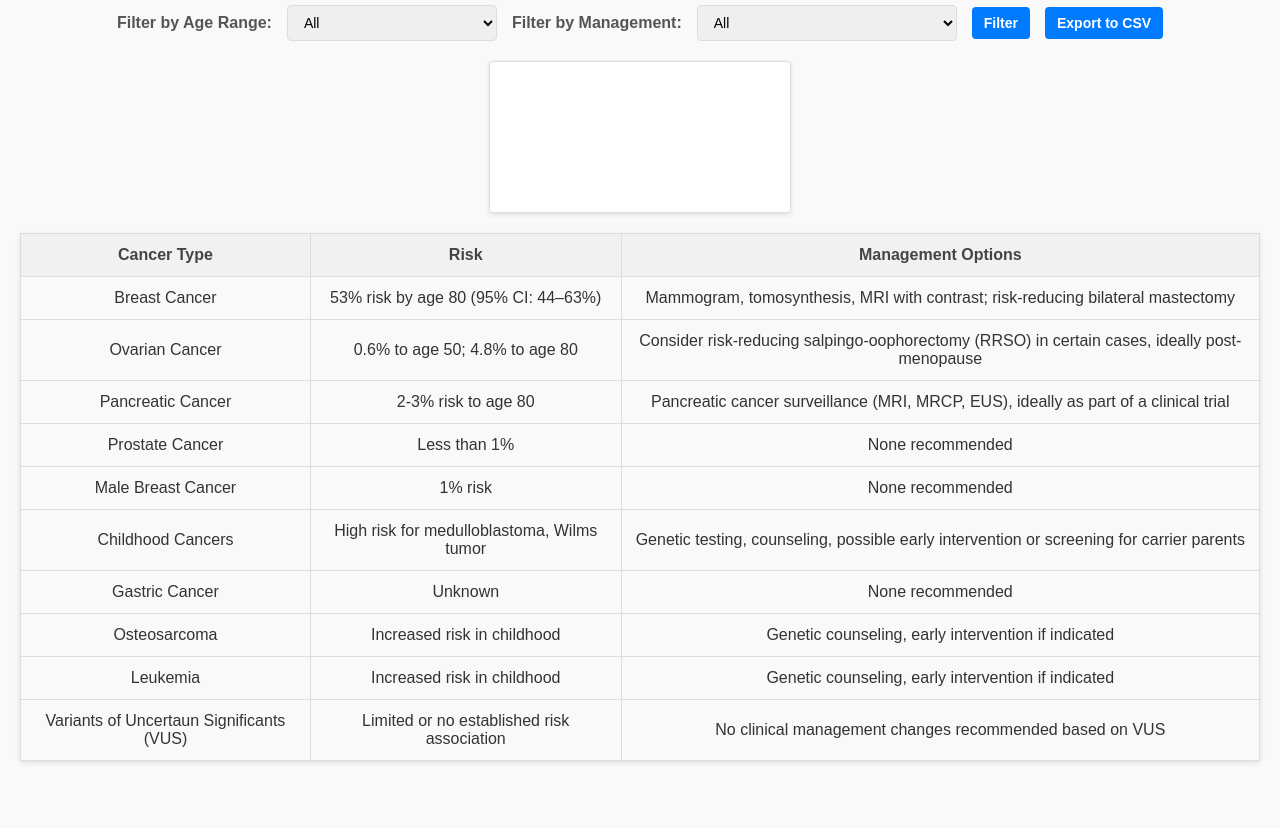
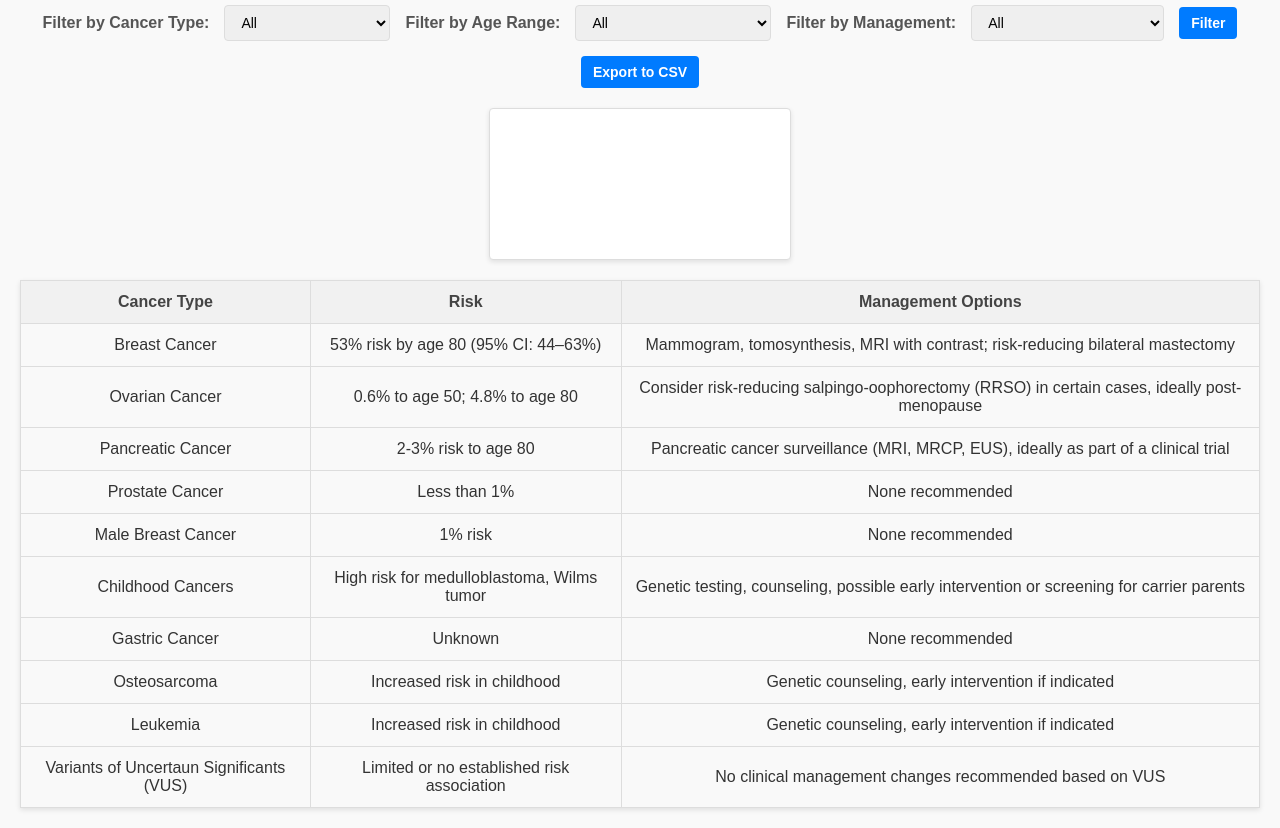
Before and after one commit to wingstopranch/PALB2-dashboard, a plain HTML site: page index.html in a window 1280 px wide. Shown: the part 93-921 px from the top of the page. Before the commit the page ends 874 px from the top, so only its background shows below. Drawn offline with nearby package versions, Linux system fonts and the light colour scheme.

Commit message:
Update index.html

```diff
--- a/index.html
+++ b/index.html
@@ -11,20 +11,29 @@
 
     <!-- Filters -->
     <div id="filters">
+        <label for="cancerFilter">Filter by Cancer Type:</label>
+        <select id="cancerFilter">
+            <option value="">All</option>
+            <option value="Breast Cancer">Breast Cancer</option>
+            <option value="Ovarian Cancer">Ovarian Cancer</option>
+            <option value="Pancreatic Cancer">Pancreatic Cancer</option>
+            <option value="Prostate Cancer">Prostate Cancer</option>
+            <option value="Childhood Cancers">Childhood Cancers</option>
+        </select>
+
         <label for="ageFilter">Filter by Age Range:</label>
         <select id="ageFilter">
             <option value="">All</option>
             <option value="Starting at the age of 30">Starting at the age of 30</option>
             <option value="after menopause">After Menopause</option>
             <option value="Childhood onset">Childhood Onset</option>
-            <option value=">50, if family history exists">>50, if family history exists</option>
         </select>
 
         <label for="managementFilter">Filter by Management:</label>
         <select id="managementFilter">
             <option value="">All</option>
-            <option value="Mammogram, tomosynthesis, MRI with contrast; risk-reducing bilateral mastectomy">Mammogram, tomosynthesis, MRI</option>
-            <option value="Pancreatic cancer surveillance (MRI, MRCP, EUS), ideally as part of a clinical trial">Pancreatic Cancer Surveillance</option>
+            <option value="Mammogram, tomosynthesis, MRI with contrast; risk-reducing bilateral mastectomy">Mammogram, MRI</option>
+            <option value="Pancreatic cancer surveillance (MRI, MRCP, EUS), ideally as part of a clinical trial">Pancreatic Surveillance</option>
             <option value="None recommended">None Recommended</option>
         </select>
 
```
